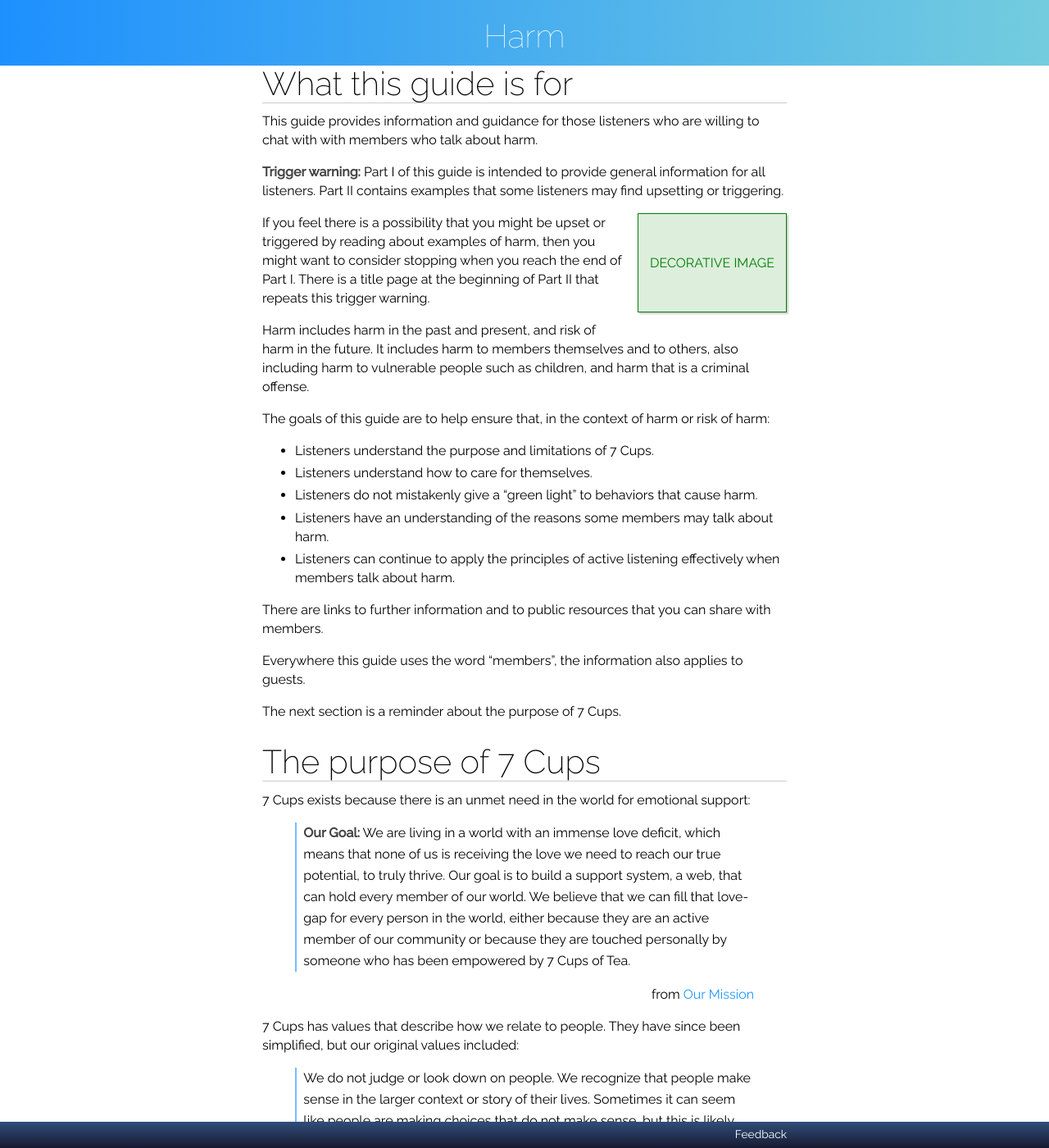
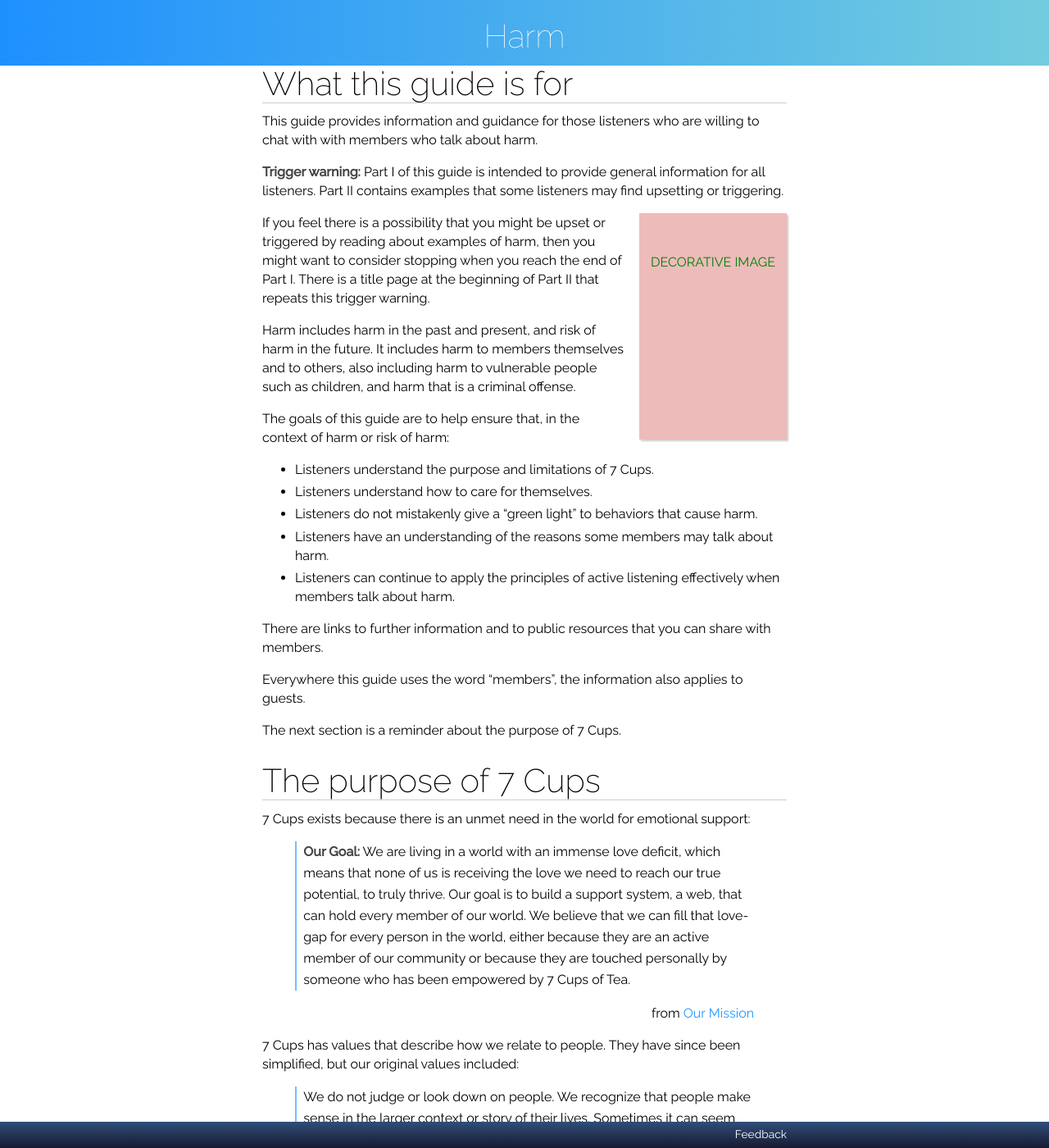
Before and after one commit to RarelyCharlie/rarelycharlie.github.io, a Jekyll site: the page built from _guide/harm.md, in a window 1280 px wide and 1400 px high, scrolled down 1040 px. Shown: the whole window at 82% size. Built offline with Jekyll 4.4.1, drawn with Linux system fonts in a browser that asks for light colours; nearby versions of some CDN libraries.

Commit message:
square deco

```diff
--- a/_layouts/guide.html
+++ b/_layouts/guide.html
@@ -46,9 +46,9 @@ del:hover {background: #afa; color: #00a;}
 .faded {opacity: 0; transition: opacity 3s;}
 a[href] {color: #29f; text-decoration: none;}
 a[href]:hover {text-decoration: underline;}
-#content p.decol {margin-right: 1em; width: 180px; border: 1px solid green; background: #ded;
+#content p.decol {margin-right: 1em; width: 180px; height: 180px; background: #bbe;
     float: left; text-align: center; padding: 3em 0; color: green; box-shadow: 2px 2px 2px #ccc;}
-#content p.decor {margin-left: 1em; width: 180px; border: 1px solid green; background: #ded;
+#content p.decor {margin-left: 1em; width: 180px; height: 180px; background: #ebb;
     float: right; text-align: center; padding: 3em 0; color: green; box-shadow: 2px 2px 2px #ccc;}
 #content p.right {float: right; margin-right: 40px;}
 #content p.right+* {clear: both;}
```
